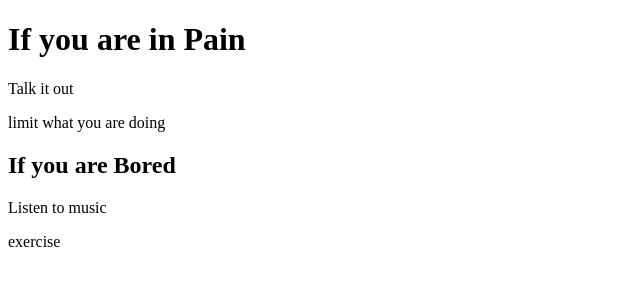
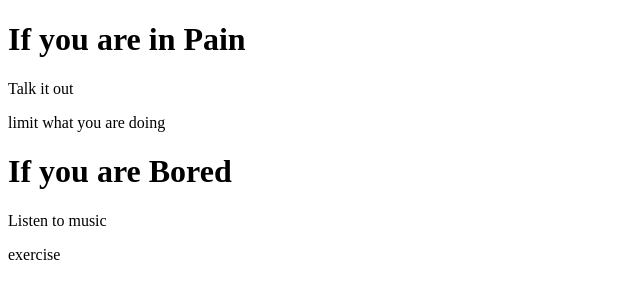
Before and after one commit to managedlast/managedlast.github.io, a plain HTML site: page index.html in a window 1280 px wide. Shown: the whole page, without its empty margins (0-640 px from the left). Drawn offline with Linux system fonts and the light colour scheme.

Commit message:
Update index.html

```diff
--- a/index.html
+++ b/index.html
@@ -9,7 +9,7 @@
 	<p>limit what you are doing</p>
 	<p></p>
 
-	<h2>If you are Bored</h2>
+	<h1>If you are Bored</h1>
 	<p>Listen to music</p>
 	<p>exercise</p>
 
```
